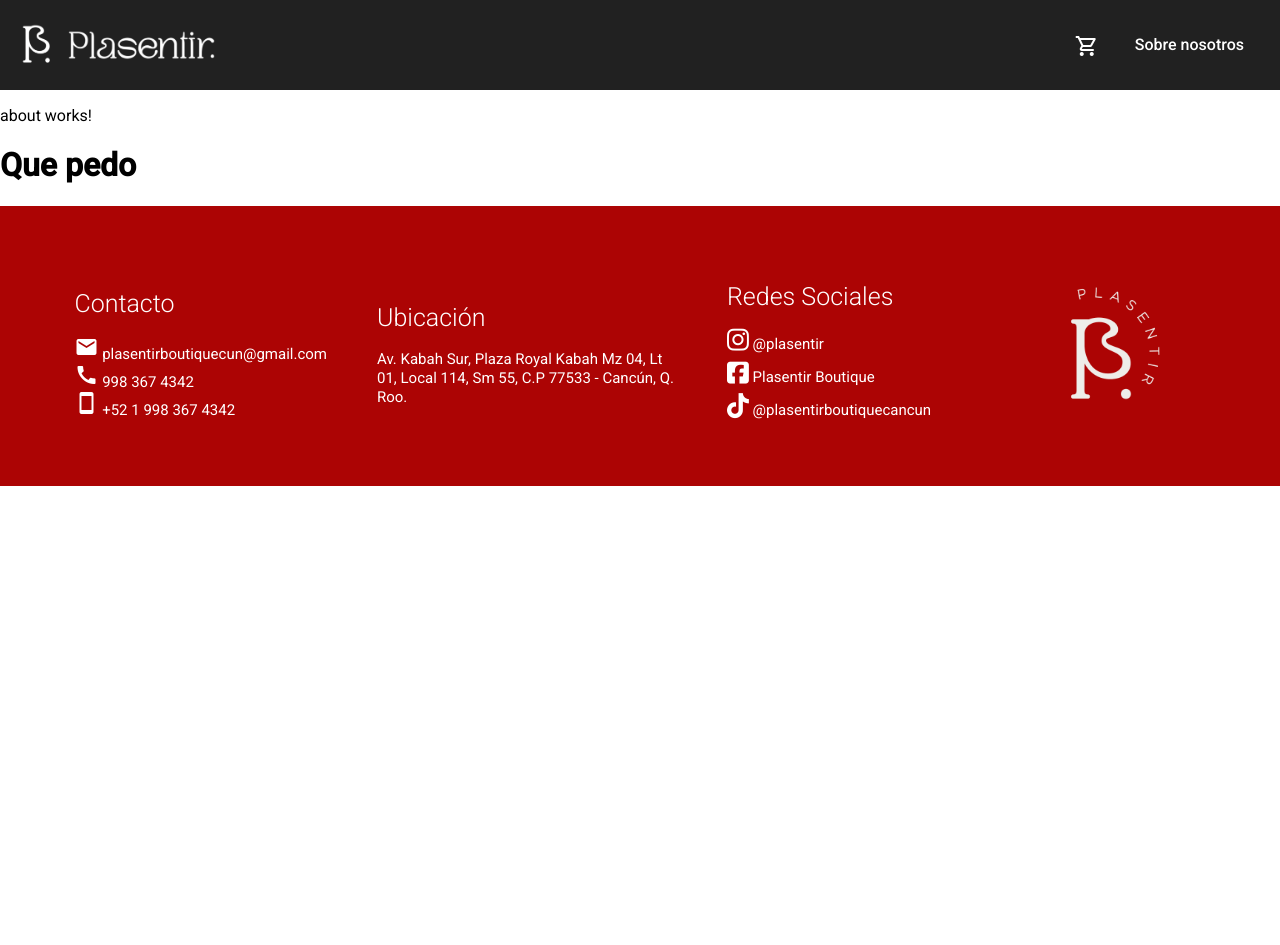
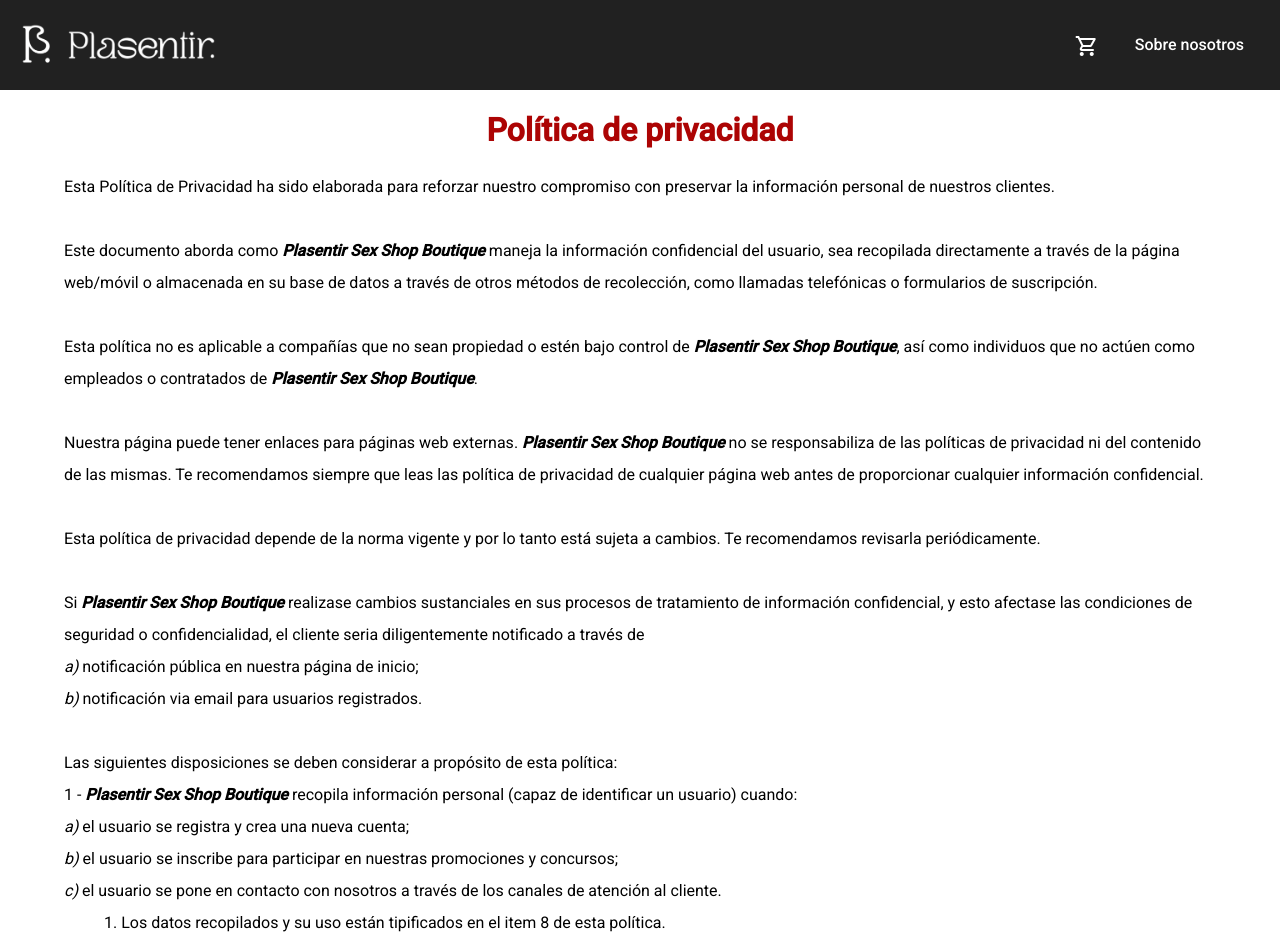
Before and after one commit to BeJuanitox/plasentir, an Angular app: page /about in a window 1280 px wide. Shown: the top 945 px of the page. Before the commit the page ends 800 px from the top, so only its background shows below. Built offline with nearby package versions, Linux system fonts and the light colour scheme.

Commit message:
Add privacy policy

```diff
--- a/src/app/pages/about/about.component.html
+++ b/src/app/pages/about/about.component.html
@@ -1,3 +1,120 @@
-<p>about works!</p>
+<h1 class="title">Política de privacidad</h1>
+<div class="policy">
+  <p class="description">
+    Esta Política de Privacidad ha sido elaborada para reforzar nuestro compromiso con preservar la información personal
+    de nuestros clientes. <br><br>
 
-<h1>Que pedo</h1>
+    Este documento aborda como <b><i>Plasentir Sex Shop Boutique</i></b> maneja la información confidencial del usuario, sea
+    recopilada directamente a través de la página web/móvil o almacenada en su base de datos a través de otros métodos de
+    recolección, como llamadas telefónicas o formularios de suscripción.<br><br>
+
+    Esta política no es aplicable a compañías que no sean propiedad o estén bajo control de <b><i>Plasentir Sex Shop Boutique</i></b>,
+    así como individuos que no actúen como empleados o contratados de <b><i>Plasentir Sex Shop Boutique</i></b>.<br><br>
+
+    Nuestra página puede tener enlaces para páginas web externas. <b><i>Plasentir Sex Shop Boutique</i></b> no se
+    responsabiliza de las políticas de privacidad ni del contenido de las mismas. Te recomendamos siempre que leas las política de privacidad
+    de cualquier página web antes de proporcionar cualquier información confidencial.<br><br>
+
+    Esta política de privacidad depende de la norma vigente y por lo tanto está sujeta a cambios. Te recomendamos
+    revisarla periódicamente.<br><br>
+
+    Si <b><i>Plasentir Sex Shop Boutique</i></b> realizase cambios sustanciales en sus procesos de tratamiento de información
+    confidencial, y esto afectase las condiciones de seguridad o confidencialidad, el cliente seria diligentemente
+    notificado a través de <br>
+    <i>a)</i> notificación pública en nuestra página de inicio; <br>
+    <i>b)</i> notificación via email para usuarios registrados.<br><br>
+
+    Las siguientes disposiciones se deben considerar a propósito de esta política:<br>
+    1 - <b><i>Plasentir Sex Shop Boutique</i></b> recopila información personal (capaz de identificar un usuario) cuando: <br>
+    <i>a)</i> el usuario se registra y crea una nueva cuenta; <br>
+    <i>b)</i> el usuario se inscribe para participar en nuestras promociones y concursos;<br>
+    <i>c)</i> el usuario se pone en contacto con nosotros a través de los canales de atención al cliente.<br>
+    <dd> 1. Los datos recopilados y su uso están tipificados en el item 8 de esta política.</dd>
+    <dd> 2. Si el usuario necesitase más información o ponerse en contacto directo, podría hacerlo a través de email
+      <b>plasentirboutiquecun@gmail.com</b></dd>
+    <dd> 3. Esta tipificado como derecho del usuario el solicitar una copia de todas las informaciones referentes a su
+      persona. Esta solicitud puede realizarse a través del email <b>plasentirboutiquecun@gmail.com</b></dd>
+
+    <br>2 - Para cada modelo de colecta de datos, puede solicitarse diferente información dependiendo de el propósito de
+    dicha recopilación. El usuario siempre será informado de la colecta de datos y podrá optar por no proveerlos. Las
+    consecuencias de la decisión, independientemente de cual sea, también será informada.
+    <dd>1. El propósito de los datos recopilados, así como el tiempo de retención de estos datos figurará en el formulario
+    de registro siempre que sea posible.</dd>
+
+    <br>3 - <b><i>Plasentir Sex Shop Boutique</i></b> recibe y almacena información de navegador (dirección IP y páginas
+    visitadas) automáticamente a través de cookies.
+    Los cookies son secciones cortas de información que generalmente incluyen un identificador anónimo único enviado a
+    tu navegador por algunas páginas web que se mantiene almacenada en el disco duro de tu ordenador. Se utilizan para
+    identificarte durante tu próxima visita a dichas páginas web.<br>
+
+    <br>4 - Introducir datos personales de usuario en la página web de <b><i>Plasentir Sex Shop Boutique</i></b>, así como aceptar
+    los cookies del navegador, no son necesarios para navegar el sitio web. El usuario que decida hacerlo automáticamente
+    reconocen y aceptan los términos y condiciones aquí.<br>
+
+    <br>5 - Todos los datos recopilados por <b><i>Plasentir Sex Shop Boutique</i></b> son manejados a través de protocolos de
+    internet seguros y encriptados.<br>
+
+    <br>6 - <b><i>Plasentir Sex Shop Boutique</i></b> dirección el máximo esfuerzo para el correcto y confidencial almacenamiento
+    de la información confidencial.<br>
+
+    <br>7 - Toda la información recopilada es almacenada en la base de datos de <b><i>Plasentir Sex Shop Boutique</i></b>, ubicada
+    en Plaza Royal Kabah (antes The Village), SM 55, Mza. 4, Lote 1, Local 114; C.P. 77533; Cancún, Quintana Roo; México. <br>
+
+    <br>8 - <b><i>Plasentir Sex Shop Boutique</i></b> utiliza la información personal del usuario para los siguientes propósitos
+    generales:
+    <i>(I)</i> informar al usuario sobre nuevos productos; <i>(II)</i> actualizar información de usuario para fines de contacto por
+    teléfono, e-mail, correo y mensajes de texto, entre otros medios de comunicación; <i>(III)</i> agilizar la experiencia del
+    usuario; <i>(IV)</i> elaborar datos estadísticos generales, sin identificar al usuario; <i>(V)</i> responder dudas y solicitudes
+    del usuario; <i>(VI)</i> desarrollar campañas de marketing y comunicación, así como anunciar ofertas; y <i>(VII)</i> notificar al
+    usuario sobre novedades corporativas.
+    <dd>1. Los datos proporcionados en la página web se mantendrán en nuestra base mientras sea necesario para nuestras
+    operaciones, hasta que el usuario solicite su eliminación o hasta que retire la autorización para su uso.</dd>
+    <dd>2. Tal solicitud debe hacerse directamente por e-mail, escribiendo a <b>plasentirboutiquecun@gmail.com</b></dd>
+    <dd>3. Usamos la información personal que recopilamos en relación a la prestación de nuestros servicios para detectar y
+    prevenir actividades fraudulentas.</dd>
+
+    <br>9 - El acceso a la información personal recolectada está restringido a empleados y personal autorizado de Plasentir
+    Sex Shop Boutique. Cualquier individuo que haga mal uso de estos datos y viole esta Política de Privacidad estará
+    sujeto a las sanciones aquí detalladas, además de las acciones legales pertinentes.<br>
+
+    <br>10 - La información del usuario nunca será revelada a terceras personas, con la excepción de socios autorizados de
+    <b><i>Plasentir Sex Shop Boutique</i></b>. Adicionalmente, la información de usuario nunca será usada por Plasentir Sex
+    Shop Boutique para otros propósitos que los detallados aquí excepto si fuera por necesidad de orden judicial.<br>
+
+    <br>11 - Por la presente, el usuario garantiza la veracidad y exactitud de la información personal proporcionada.
+    <b><i>Plasentir Sex Shop Boutique</i></b> no podría ser considerada responsable en el caso en el que la información fuese
+    proporcionada errónea o falsamente por el usuario.<br>
+
+    <br>12 - El usuario puede modificar, corregir o eliminar las informaciones referentes a su persona cuando desee a través
+    de la página “Accede a tu Cuenta”
+    1. Cuando sea realizada una solicitud para eliminar información personal, <b><i>Plasentir Sex Shop Boutique</i></b>
+    notificará al usuario cuales informaciones fueron eliminadas.
+    Por motivos de seguridad, algunos cambios en la cuenta, (incluyendo cualquier información de usuario), solo podrán
+    realizarse a través de autenticación de email y contraseña.<br>
+
+    <br>13 - Las newsletters y promociones de marketing enviadas a través de email permitirán al usuario la opción de darse
+    de baja de recibir tales mensajes. Todas las solicitudes serán atendidas rápidamente.<br>
+
+    <br>14 - Los servicios de email marketing corren a cargo de una empresa contratada por <b><i>Plasentir Sex Shop Boutique</i></b>, que
+    usa sus propios servidores para enviar mensajes de email marketing de nuestra parte.<br>
+
+    <br>15 - Dicha compañía no almacena o usa la información de email de los usuarios <b><i>Plasentir Sex Shop Boutique</i></b>
+    para otro propósito que no sea el envío de mensajes de acuerdo con las preferencias definidas por cada usuario en la página de
+    <b><i>Plasentir Sex Shop Boutique</i></b>.<br>
+
+    <br>16 - El usuario será responsable de almacenar y salvaguardar su información de inicio de sesión. No recomendamos el
+    uso de contraseñas fáciles, como fechas especiales, nombres o secuencias de números. Si el usuario sospechase que
+    alguien pudiese haber obtenido conocimiento de su contraseña, se recomienda cambiarla inmediatamente.<br>
+
+    <br>17 - Si el usuario es informado por agentes externos sobre cualquier venta u oferta ofrecida por Plasentir Sex Shop
+    Boutique, el mismo deberá comprobar en nuestra página la veracidad de la información. Cualquier información sobre
+    ventas o servicios que no puedan ser confirmadas deberán ser desconsideradas.<br>
+
+    <br>18 - Los datos recopilados solamente podrán ser utilizados para los propósitos descritos en esta Política de
+    Privacidad.<br>
+
+    <br>19 - Este sitio está protegido por reCAPTCHA y Google. Consulta más detalles en la Política de privacidad y las
+    Condiciones de Servicio de Google.<br>
+  </p>
+  <h3 class="rights"><i>2023© <b>Plasentir Sex Shop Boutique</b>. Todos los derechos reservados.</i></h3>
+</div>
--- a/src/app/pages/about/about.component.scss
+++ b/src/app/pages/about/about.component.scss
@@ -0,0 +1,25 @@
+@import '/src/styles/colors';
+
+.title {
+  text-align: center;
+  color: $bright-red;
+}
+
+.policy {
+  width: 90%;
+  margin: 0 auto;
+
+  .description {
+    line-height: 2;
+  }
+
+
+}
+
+.rights {
+  margin-top: 15px;
+  margin-bottom: 20px;
+  font-size: small;
+  font-weight: 200;
+  text-align: end;
+}
```
